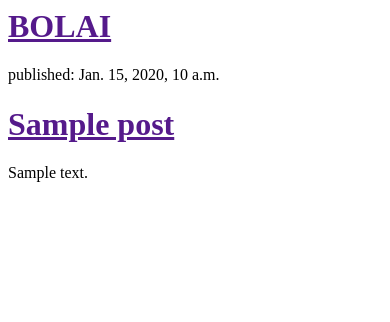
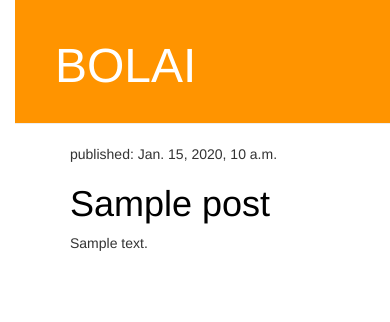
Before and after one commit to erickmartins/djangobolao, a Django app: page / in a window 390 px wide. Shown: the top 322 px of the page. Run offline with Django 3.2, Linux system fonts and the light colour scheme; tables that the repository leaves empty hold one stand-in row (values such as "Sample post"); some libraries are stand-ins or nearby versions.

Commit message:
Final point for django tutorial.

```diff
--- /dev/null
+++ b/bolao/static/css/bolao.css
@@ -0,0 +1,49 @@
+h1 a {
+    color: #FCA205;
+
+}
+body {
+    padding-left: 15px;
+}
+.page-header {
+    background-color: #ff9400;
+    margin-top: 0;
+    padding: 20px 20px 20px 40px;
+}
+
+.page-header h1, .page-header h1 a, .page-header h1 a:visited, .page-header h1 a:active {
+    color: #ffffff;
+    font-size: 36pt;
+    text-decoration: none;
+}
+
+.content {
+    margin-left: 40px;
+}
+
+date {
+    color: #828282;
+}
+
+.save {
+    float: right;
+}
+
+.post-form textarea, .post-form input {
+    width: 100%;
+}
+
+.top-menu, .top-menu:hover, .top-menu:visited {
+    color: #ffffff;
+    float: right;
+    font-size: 26pt;
+    margin-right: 20px;
+}
+
+.post {
+    margin-bottom: 70px;
+}
+
+.post h1 a, .post h1 a:visited {
+    color: #000000;
+}
--- a/bolao/templates/bolao/post_list.html
+++ b/bolao/templates/bolao/post_list.html
@@ -1,19 +1,34 @@
+<link rel="stylesheet" href="//maxcdn.bootstrapcdn.com/bootstrap/3.2.0/css/bootstrap.min.css">
+<link rel="stylesheet" href="//maxcdn.bootstrapcdn.com/bootstrap/3.2.0/css/bootstrap-theme.min.css">
+
+{% load staticfiles %}
+
 <html>
     <head>
         <title>BOLATTI</title>
+
+	 <link rel="stylesheet" href="{% static 'css/bolao.css' %}">
     </head>
     <body>
-        <div>
+        <div class="page-header">
             <h1><a href="">BOLAI</a></h1>
         </div>
 
 
-{% for post in posts %}
-    <div>
-        <p>published: {{ post.published_date }}</p>
-        <h1><a href="">{{ post.title }}</a></h1>
-        <p>{{ post.text|linebreaksbr }}</p>
+<div class="content container">
+    <div class="row">
+        <div class="col-md-8">
+            {% for post in posts %}
+                <div class="post">
+                    <div class="date">
+                        <p>published: {{ post.published_date }}</p>
+                    </div>
+                    <h1><a href="">{{ post.title }}</a></h1>
+                    <p>{{ post.text|linebreaksbr }}</p>
+                </div>
+            {% endfor %}
+        </div>
     </div>
-{% endfor %}
+</div>
     </body>
 </html>
```
